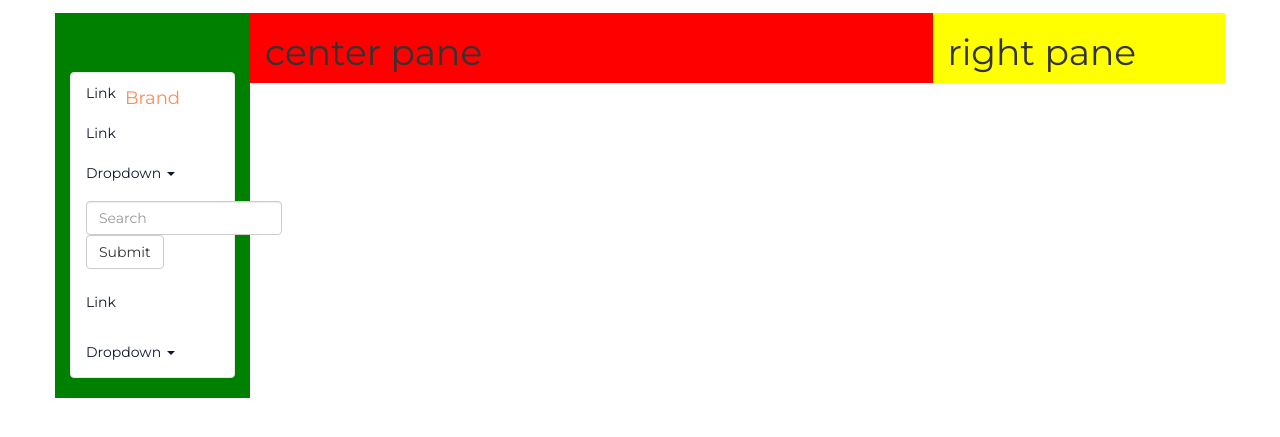
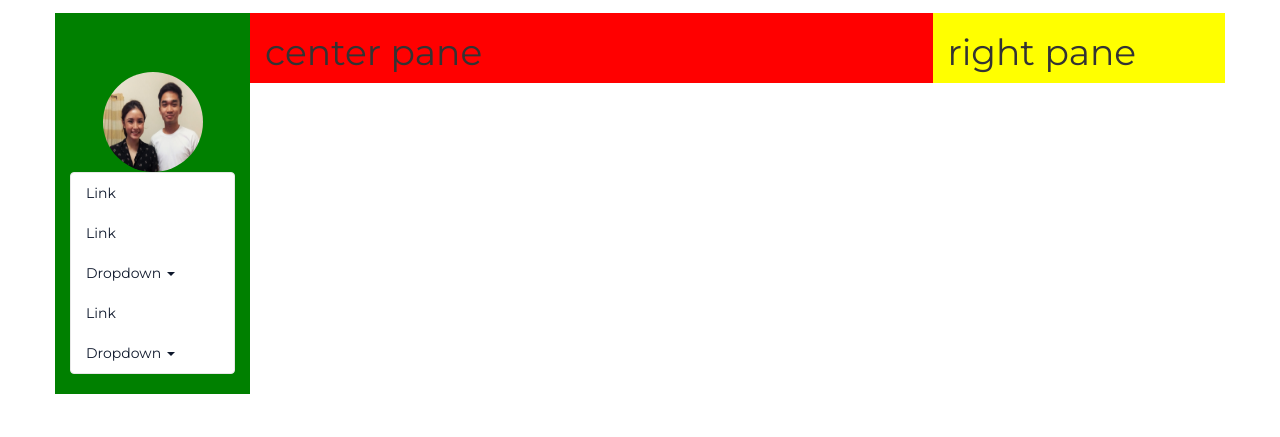
Before and after one commit to mcdpdelrosario/LifeTrackr, a PHP site: page /userpage.php in a window 1280 px wide. Shown: the part 51-488 px from the top of the page. Run offline with PHP 8.4, Linux system fonts and the light colour scheme.

Commit message:
Update: 1. Userpage - w/ left pane (left pane)

```diff
--- a/userpage.css
+++ b/userpage.css
@@ -23,10 +23,6 @@
   }
   .navbar-brand{
 	   color: #ff8c5b!important;
-    position: absolute;
-    width: 100%;
-    left: 0;
-    text-align: center;
   }
 
   .iconimg{
@@ -35,6 +31,9 @@
     border-radius: 5em;
   }
 
+  .lp-header{
+    text-align: center;
+  }
 /* enable absolute positioning */
 .test{
   border-radius:1em;
--- a/userpage.php
+++ b/userpage.php
@@ -98,22 +98,14 @@ session_start();
 	<div class="content container">
 		<div class="row">
 			<div class="col-xs-2 left-pane">
+				<div class="lp-header">
+					<a href="#"><img src="img.jpg" class="iconimg"></a>
+				</div>
 				<nav class="navbar navbar-default navbarbot" role="navigation">
-				  <!-- Brand and toggle get grouped for better mobile display -->
-				  <div class="navbar-header navbar-headerbot">
-				    <button type="button" class="navbar-toggle" data-toggle="collapse" data-target=".navbar-ex1-collapse">
-				      <span class="sr-only">Toggle navigation</span>
-				      <span class="icon-bar"></span>
-				      <span class="icon-bar"></span>
-				      <span class="icon-bar"></span>
-				    </button>
-				    <a class="navbar-brand" href="#">Brand</a>
-				  </div>
-
 				  <!-- Collect the nav links, forms, and other content for toggling -->
 				  <div class="collapse navbar-collapsebot navbar-ex1-collapse">
 				    <ul class="nav navbar-navbot">
-				      <li class="active"><a href="#">Link</a></li>
+				      <li><a href="#">Link</a></li>
 				      <li><a href="#">Link</a></li>
 				      <li class="dropdown">
 				        <a href="#" class="dropdown-toggle" data-toggle="dropdown">Dropdown <b class="caret"></b></a>
@@ -126,13 +118,7 @@ session_start();
 				        </ul>
 				      </li>
 				    </ul>
-				    <form class="navbar-form navbar-left navbar-leftbot" role="search">
-				      <div class="form-group">
-				        <input class="form-control" placeholder="Search" type="text">
-				      </div>
-				      <button type="submit" class="btn btn-default">Submit</button>
-				    </form>
-				    <ul class="nav navbar-nav navbar-right navbar-rightbot">
+				    <ul class="nav navbar-navbot navbar-right navbar-rightbot">
 				      <li><a href="#">Link</a></li>
 				      <li class="dropdown">
 				        <a href="#" class="dropdown-toggle" data-toggle="dropdown">Dropdown <b class="caret"></b></a>
```
